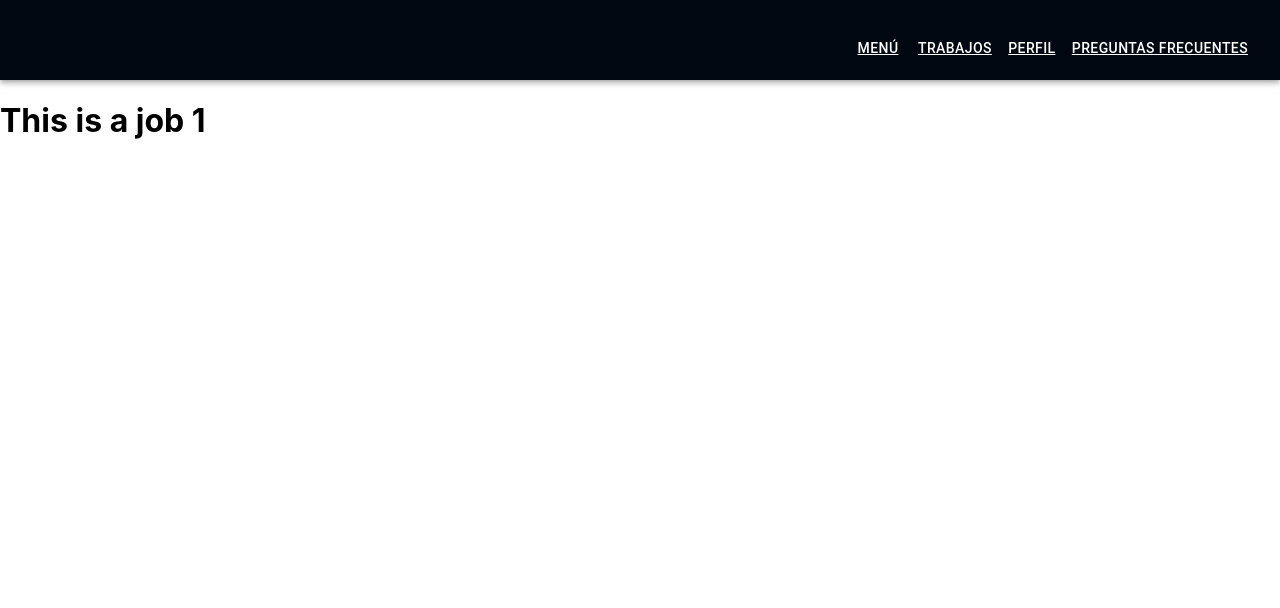
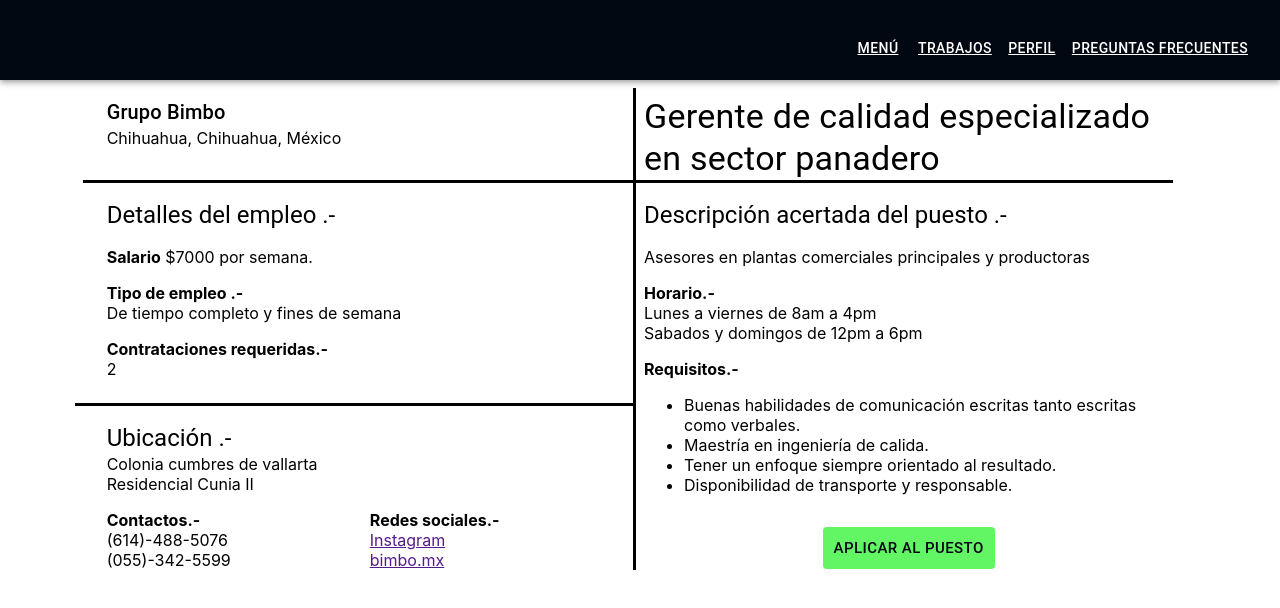
Before and after one commit to MarioBros27/JobFinder, a React (Create React App) app: page /jobs/1 in a window 1280 px wide. Shown: the top 608 px of the page. Built offline with nearby package versions, Linux system fonts and the light colour scheme.

Commit message:
added mvp of the job description view

```diff
--- a/src/routes/job.js
+++ b/src/routes/job.js
@@ -1,11 +1,191 @@
 
 
 import { Routes, Route, useParams } from "react-router-dom";
+import { Grid, Typography, Button, List, ListItem } from '@mui/material';
+
+export default function Job() {
+    let { jobId } = useParams();
+    return (
+        <Grid container sx={{ marginTop: 2 }}>
+            <Grid item container xs={1}></Grid>
+            <Grid item container xs={10} spacing={2}>
+                <Grid item container direction="row" spacing={1} xs={12} sx={{ borderBottomStyle: "solid" }}>
+                    <Grid item container direction="column" xs={6} sx={{ borderRightStyle: "solid" }}>
+                        <Grid item>
+                            <Typography variant="h6">
+                                Grupo Bimbo
+                            </Typography>
+                        </Grid>
+                        <Grid item>
+                            <Typography variant="h7">
+                                Chihuahua, Chihuahua, México
+                            </Typography>
+                        </Grid>
+                    </Grid>
+                    <Grid item container xs={6}>
+                        <Typography variant="h4">
+                            Gerente de calidad especializado en sector panadero
+                        </Typography>
+                    </Grid>
+                </Grid>
+                <Grid item container direction="row" xs={12} spacing={1} >
+                    <Grid item container direction="row" xs={6} spacing={2} sx={{ borderRightStyle: "solid" }} >
+                        <Grid item container direction="column" xs={12} spacing={2} sx={{ borderBottomStyle: "solid", paddingBottom: 3 }}>
+                            <Grid item>
+                                <Typography variant="h5">
+                                    Detalles del empleo .-
+                                </Typography>
+                            </Grid>
+                            <Grid item>
+                                <Typography variant="h7">
+                                    <b> Salario</b> $7000 por semana.
+                                </Typography>
+                            </Grid>
+                            <Grid item container>
+                                <Grid item xs={12}>
+                                    <Typography variant="h7">
+                                        <b> Tipo de empleo .-</b>
+                                    </Typography>
+                                </Grid>
+                                <Grid item xs={12}>
+                                    <Typography variant="h7">
+                                        De tiempo completo y fines de semana
+                                    </Typography>
+                                </Grid>
+                            </Grid>
+                            <Grid item container>
+                                <Grid item xs={12}>
+                                    <Typography variant="h7">
+                                        <b> Contrataciones requeridas.-</b>
+                                    </Typography>
+                                </Grid>
+                                <Grid item xs={12}>
+                                    <Typography variant="h7">
+                                        2
+                                    </Typography>
+                                </Grid>
+                            </Grid>
+                        </Grid>
+                        <Grid item container direction="row" spacing={2} xs={12} >
+                            <Grid item container xs={12}>
+                                <Grid item>
+                                    <Typography xs={12} variant="h5">
+                                        Ubicación .-
+                                    </Typography>
+                                </Grid>
+                                <Grid item xs={12}>
+                                    <Typography variant="h7">
+                                        Colonia cumbres de vallarta
+                                    </Typography>
+                                </Grid>
+                                <Grid item xs={12}>
+                                    <Typography variant="h7">
+                                        Residencial Cunia II
+                                    </Typography>
+                                </Grid>
+                            </Grid>
+                            <Grid item container xs={12}>
+                                <Grid item container xs={6}>
+                                    <Grid item xs={12}>
+                                        <Typography variant="h7">
+                                            <b> Contactos.-</b>
+                                        </Typography>
+                                    </Grid>
+                                    <Grid item xs={12}>
+                                        <Typography variant="h8">
+                                            (614)-488-5076
+                                        </Typography>
+                                    </Grid>
+                                    <Grid item xs={12}>
+                                        <Typography variant="h8">
+                                            (055)-342-5599
+                                        </Typography>
+                                    </Grid>
+                                </Grid>
+                                <Grid item container xs={6}>
+                                    <Grid item xs={12}>
+                                        <Typography variant="h7">
+                                            <b> Redes sociales.-</b>
+                                        </Typography>
+                                    </Grid>
+                                    <Grid item xs={12}>
+                                        <Typography variant="h8">
+                                            <a href="">Instagram</a>
+                                        </Typography>
+                                    </Grid>
+                                    <Grid item xs={12}>
+                                        <Typography variant="h8">
+                                            <a href="">bimbo.mx</a>
+                                        </Typography>
+                                    </Grid>
+                                </Grid>
+                            </Grid>
+
+                        </Grid>
+                    </Grid>
+                    <Grid item container direction="column" xs={6} spacing={2}    >
+                        <Grid item>
+                            <Typography variant="h5">
+                                Descripción acertada del puesto .-
+                            </Typography>
+                        </Grid>
+                        <Grid item>
+                            <Typography variant="h8">
+                                Asesores en plantas comerciales principales y productoras
+                            </Typography>
+                        </Grid>
+                        <Grid item container>
+                            <Grid item xs={12}>
+                                <Typography variant="h7">
+                                    <b> Horario.-</b>
+                                </Typography>
+                            </Grid>
+                            <Grid item xs={12}>
+                                <Typography variant="h8">
+                                    Lunes a viernes de 8am a 4pm
+                                </Typography>
+                            </Grid>
+                            <Grid item xs={12}>
+                                <Typography variant="h8">
+                                    Sabados y domingos de 12pm a 6pm
+                                </Typography>
+                            </Grid>
+                        </Grid>
+
+                        <Grid item container>
 
 
-export default function Job() {
-    let {jobId} = useParams();
-    return (
-        < h1 > This is a job {jobId}</h1 >
+                            <Grid item xs={12}>
+                                <Typography variant="h7">
+                                    <b> Requisitos.-</b>
+                                </Typography>
+                                <ul>
+                                    <li>Buenas habilidades de comunicación escritas tanto escritas como verbales.</li>
+                                    <li>Maestría en ingeniería de calida.</li>
+                                    <li>Tener un enfoque siempre orientado al resultado.</li>
+                                    <li>Disponibilidad de transporte y responsable.</li>
+                                </ul>
+                                {/* <List>
+                                    <ListItem sx={{ display: 'list-item' }}> asdhiuia</ListItem>
+                                </List> */}
+                            </Grid>
+                        </Grid>
+                        <Grid item container
+                            direction="column"
+                            justifyContent="center"
+                            alignItems="center">
+                            <Grid item xs={12}>
+                                <Button size="large" sx={{backgroundColor:"#62f664",}}>
+                                    aplicar al puesto
+                                </Button>
+                            </Grid>
+
+                        </Grid>
+                    </Grid>
+
+
+                </Grid>
+            </Grid>
+        </Grid>
     )
 }
--- a/src/routes/jobs.js
+++ b/src/routes/jobs.js
@@ -6,7 +6,9 @@ import Button from '@mui/material/Button';
 import React from "react";
 const jobso = [
     {
-        id: 1
+        id: 1,
+        title: "Front end developer",
+        description: ""
     },
     {
         id: 2
@@ -59,12 +61,12 @@ function Jobs() {
                                         xs={10}>
                                         <Grid item xs={12} >
                                             <Typography component={Link} to={`/jobs/${job.id}`} align="left" variant="h4" sx={{color:"#000",textDecoration: "none"}}>
-                                                Front end developer
+                                            Gerente de calidad especializado en sector panadero
                                             </Typography>
                                         </Grid>
                                         <Grid item xs={12} align="left">
                                             <Typography variant="h6" component="div">
-                                                Google
+                                                Grupo Bimbo
                                             </Typography>
                                         </Grid>
                                         <Grid item xs={12} align="left">
```
